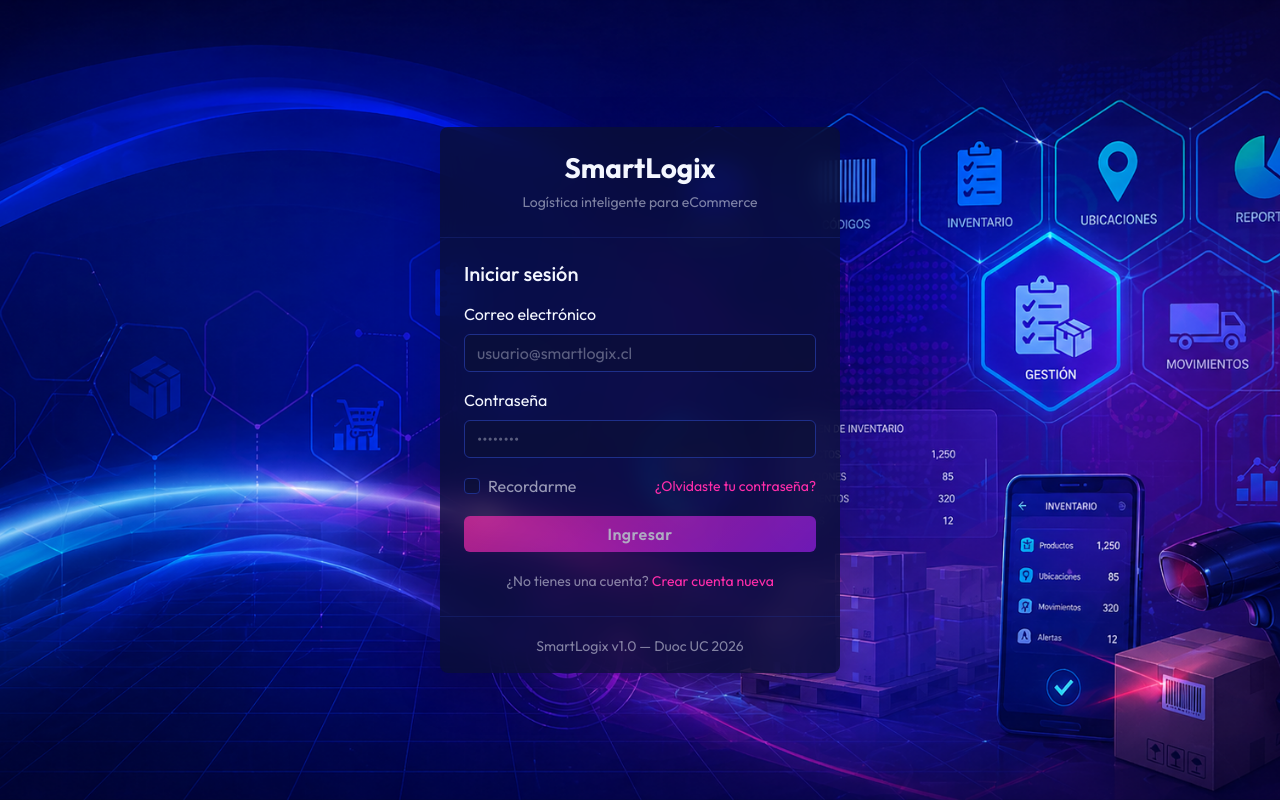
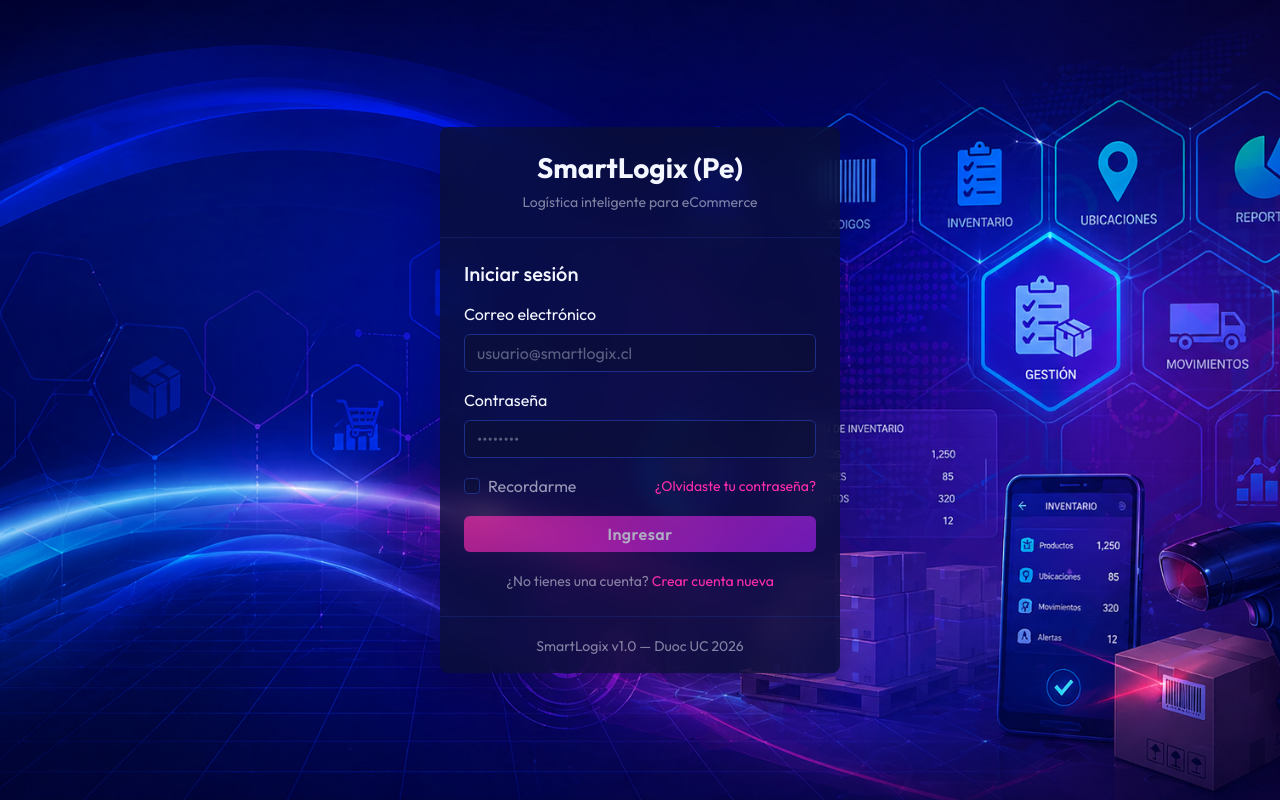
Before and after one commit to ByOneChav/SmartLogix-eks, an Angular app in the folder frontend/: page /login in a window 1280 px wide. Built offline with nearby package versions, Linux system fonts and the light colour scheme.

Commit message:
Pipeline 04

```diff
--- a/frontend/src/app/features/auth/pages/login/login.html
+++ b/frontend/src/app/features/auth/pages/login/login.html
@@ -2,7 +2,7 @@
     <div class="login-box card shadow-lg rounded-3 border-0">
 
         <div class="card-header text-center texto-principal py-4">
-            <h3 class="mb-1 fw-bold">SmartLogix</h3>
+            <h3 class="mb-1 fw-bold">SmartLogix (Pe)</h3>
             <small class="texto-principal-50">Logística inteligente para eCommerce</small>
         </div>
 
```
